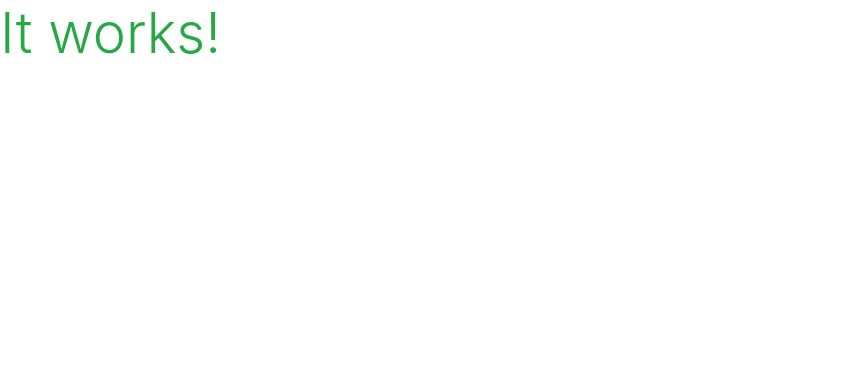
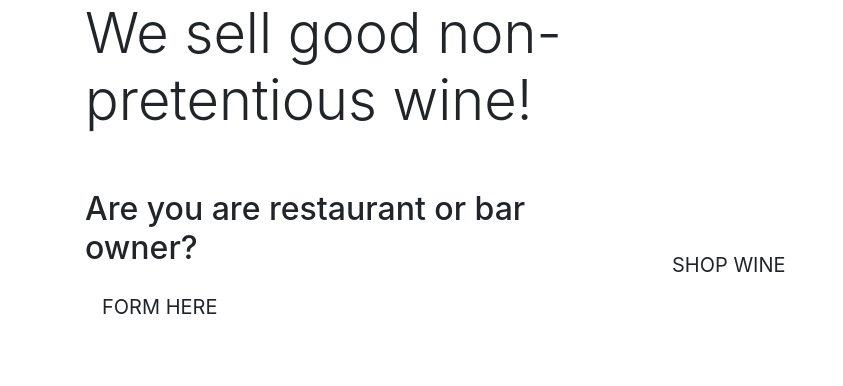
Before and after one commit to viktoriamahrberg/supercazzola, a Django app: page / in a window 1280 px wide. Shown: the top 386 px of the page, without its empty margins (0-843 px from the left). Run offline with Django 3.2, Linux system fonts and the light colour scheme.

Commit message:
Add first two rows of content on home page

```diff
--- a/home/templates/home/index.html
+++ b/home/templates/home/index.html
@@ -1,7 +1,44 @@
 {% extends 'base.html' %}
 {% load static %}
 
+{% block page_header %}
+    <div class="container header-container">
+        <div class="row">
+            <div class="col"></div>
+        </div>
+    </div>
+{% endblock %}
+
 {% block content %}
-<h1 class="display-4 text-success">It works!</h1>
+<div class="container h-100">
+    <div class="row h-100">
+        <div class="col-7 col-md-6 my-auto">
+            <h1 class="display-4 logo-font text-black">
+                We sell good non-pretentious wine!
+            </h1>
+        </div>
+    </div>
+</div>
 
-{% endblock %}
+<div class="container h-70">
+    <div class="row h-70">
+        <div class="col-6 my-auto">
+            <div class="my-5">
+                <h4>
+                    <h2>Are you are restaurant or bar owner?</h2>
+                    <a href="" class="shop-now-button btn btn-lg rounded-0 text-uppercase py-3">FORM HERE</a>
+                </h4>
+            </div>
+        </div>
+        <div class="col-6 my-auto">
+            <div class="my-5">
+                <h4>
+                    <a href="" class="shop-now-button btn btn-lg rounded-0 text-uppercase py-3">Shop Wine</a>
+                </h4>
+            </div>
+        </div>
+    </div>
+</div>
+
+
+            {% endblock %}
```
